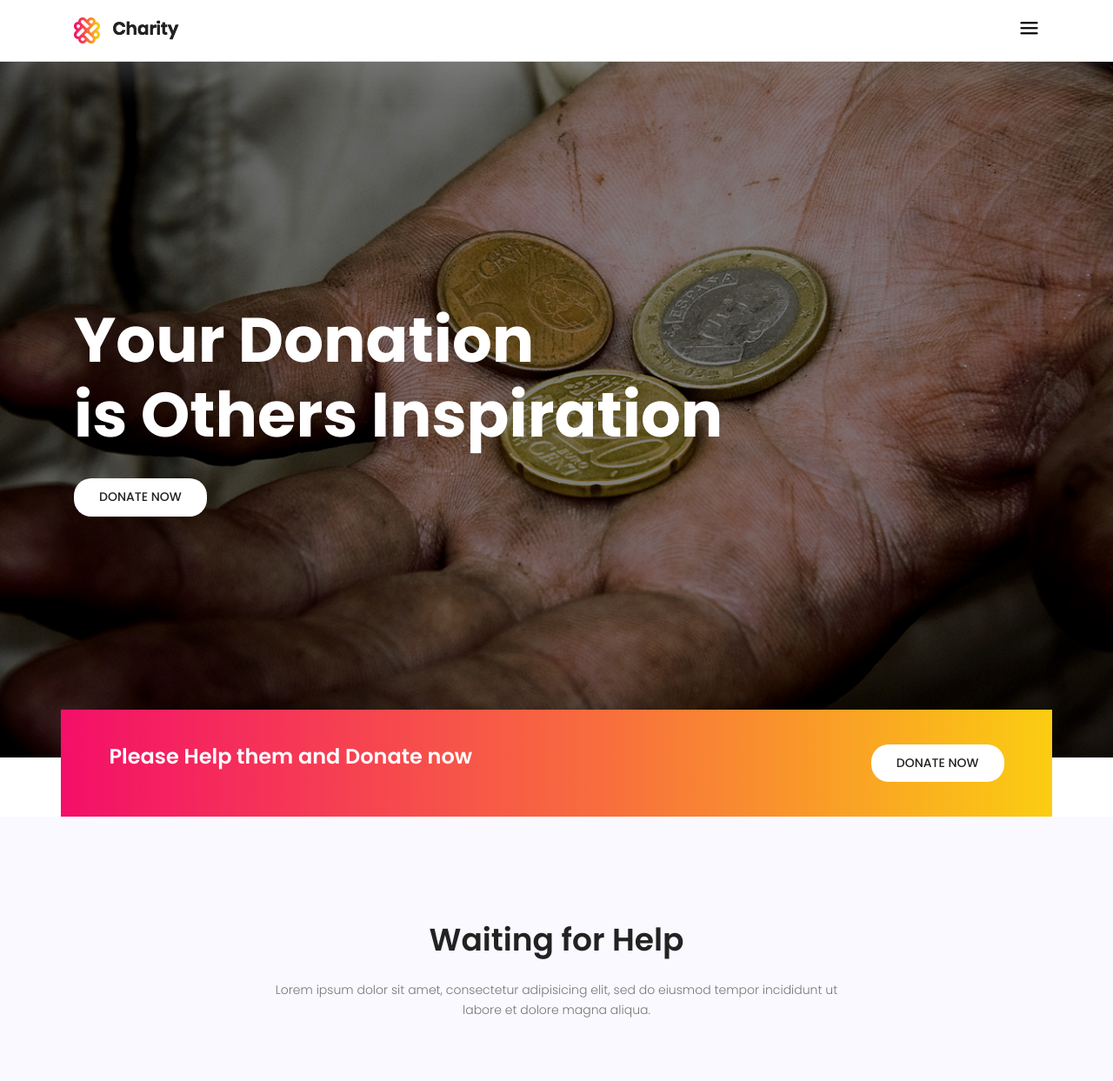
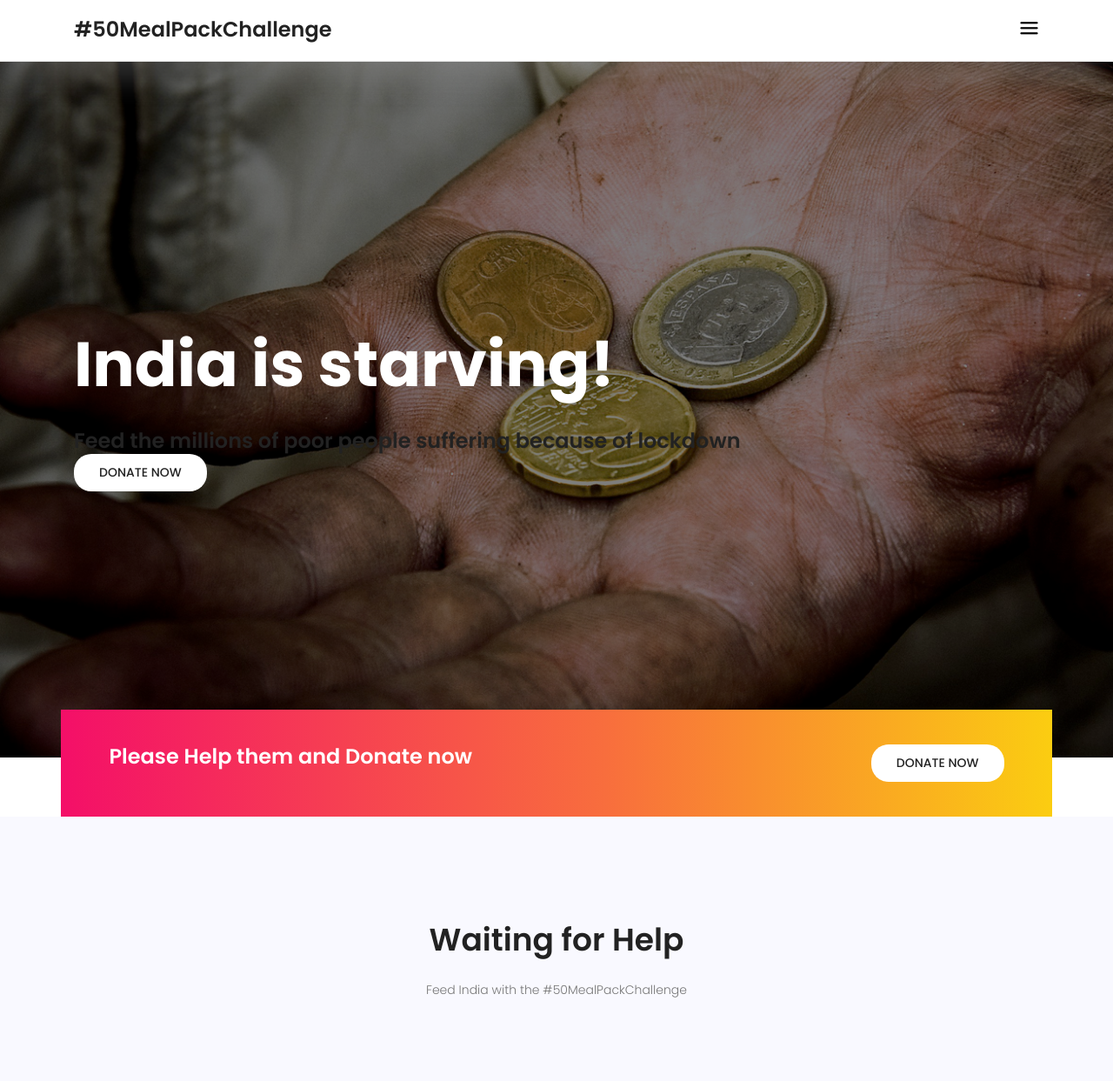
Before and after one commit to divyanshuchauhan/50meals, a plain HTML site: page _site/index.html in a window 1280 px wide. Shown: the top 1243 px of the page at 87% size. Drawn offline with nearby package versions, Linux system fonts and the light colour scheme.

Commit message:
intial text commits

```diff
--- a/_site/index.html
+++ b/_site/index.html
@@ -14,7 +14,7 @@
 		<!-- meta character set -->
 		<meta charset="UTF-8">
 		<!-- Site Title -->
-		<title>Charity</title>
+		<title>#50MealPackChallenge</title>
 
 		<link href="https://fonts.googleapis.com/css?family=Poppins:100,200,400,300,500,600,700" rel="stylesheet">
 			<!--
@@ -36,7 +36,9 @@
 					<div class="header-wrap">
 						<div class="header-top d-flex justify-content-between align-items-center">
 							<div class="logo">
-								<a href="#home"><img src="img/logo.png" alt=""></a>
+								<!-- <a href="#home"><img src="img/logo.png" alt=""></a> -->
+							<h3>#50MealPackChallenge</h3>
+
 							</div>
 							<div class="main-menubar d-flex align-items-center">
 								<nav class="hide">
@@ -60,9 +62,11 @@
 						<div class="row fullscreen align-items-center justify-content-start" style="height: 915px;">
 							<div class="banner-content col-lg-9 col-md-12">
 								<h1>
-									Your Donation <br>
-									is Others Inspiration
+									India is starving!
 								</h1>
+								<h3>
+									Feed the millions of poor people suffering because of lockdown
+								</h3>
 								<a href="#donate" class="head-btn btn text-uppercase">Donate Now</a>
 							</div>
 						</div>
@@ -89,7 +93,7 @@
 						<div class="col-md-8 pb-80 header-text">
 							<h1>Waiting for Help</h1>
 							<p>
-								Lorem ipsum dolor sit amet, consectetur adipisicing elit, sed do eiusmod tempor incididunt ut <br> labore  et dolore magna aliqua.
+								Feed India with the #50MealPackChallenge
 							</p>
 						</div>
 					</div>
```
Also changed, not shown: index.html (+9 -5 lines).
